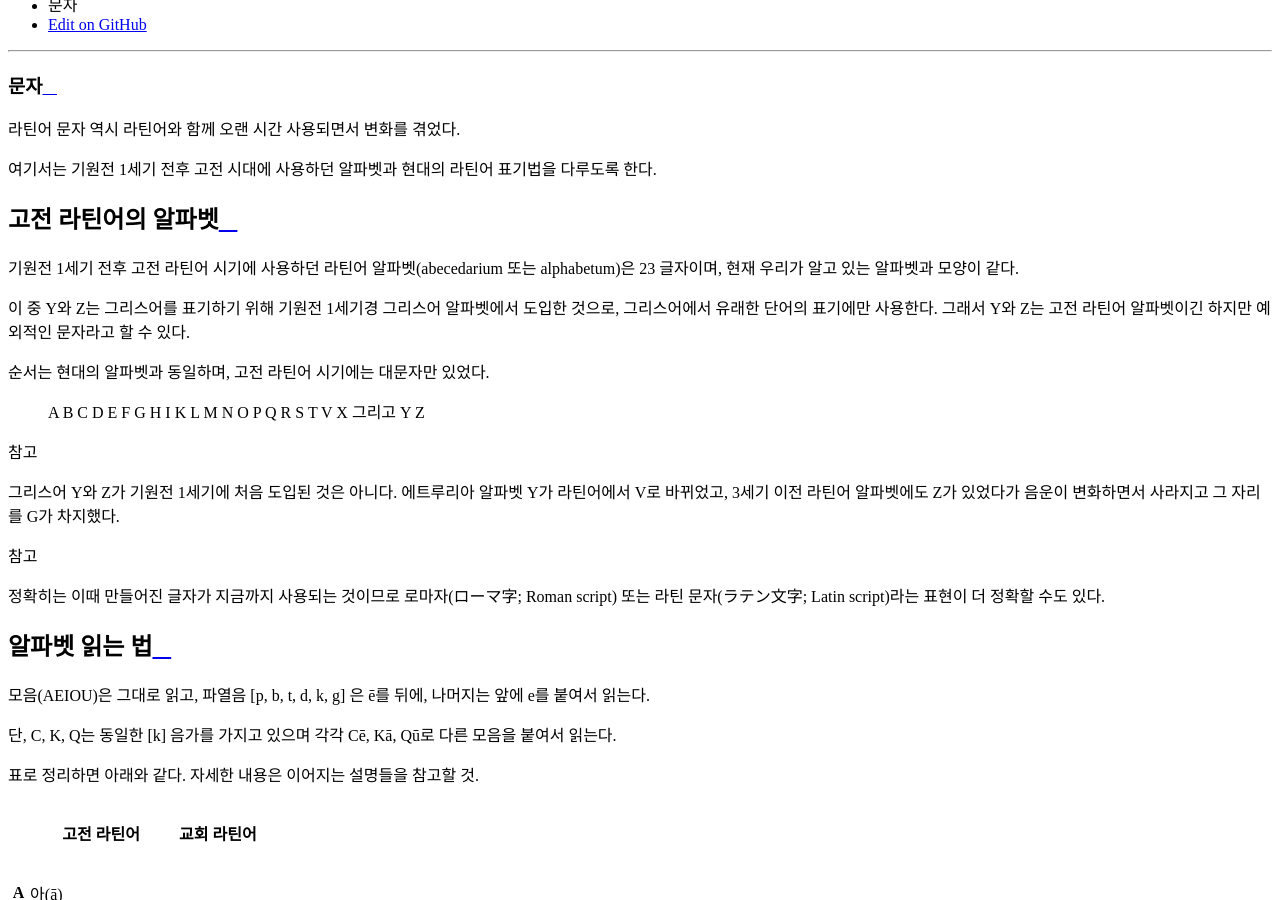
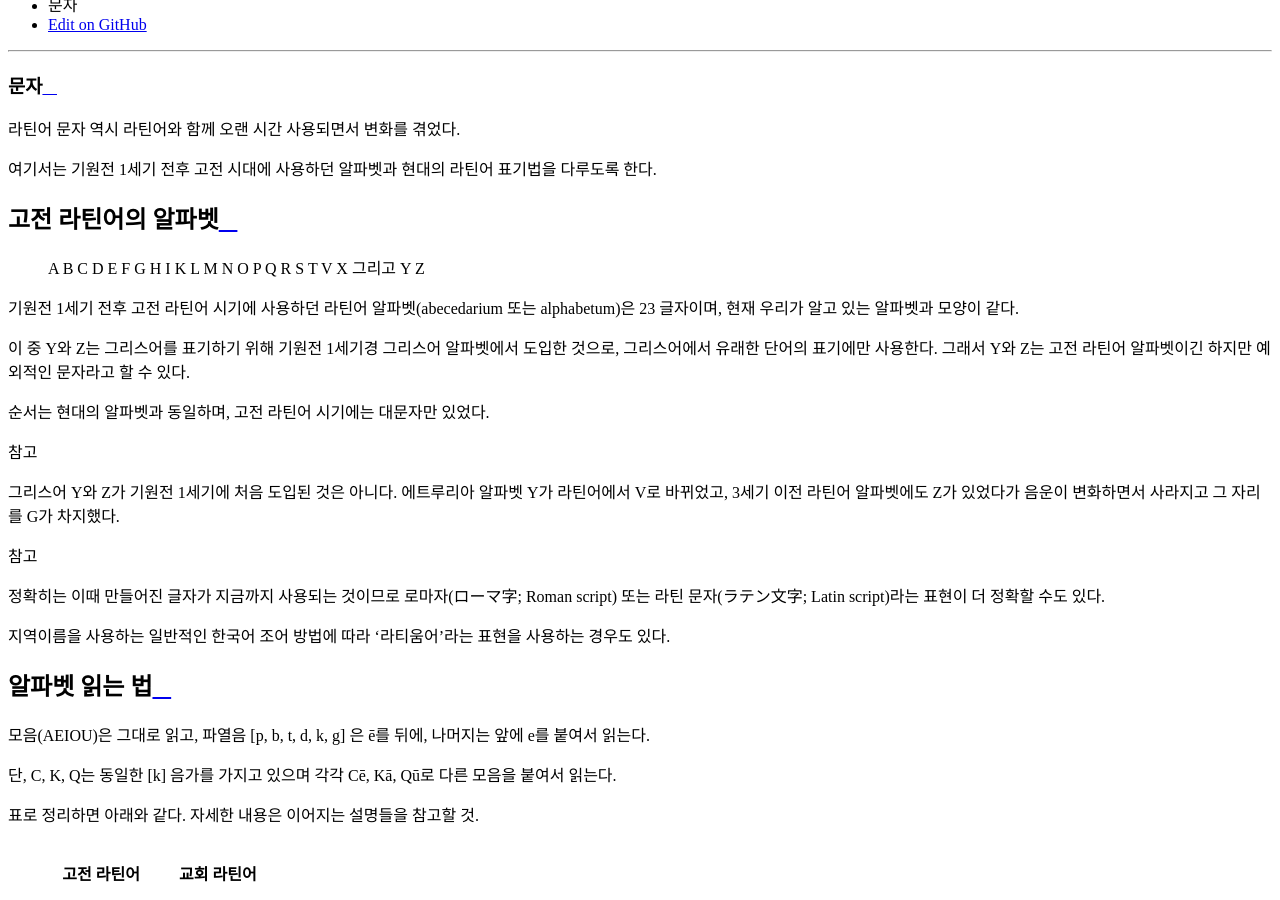
Before and after one commit to kabbala/grammatica_latina, a Sphinx documentation site: the page built from source/alphabet/abecedarium.rst, in a window 1280 px wide and 900 px high, scrolled down 11811 px. Built offline with Sphinx 7.4.7 and the Read the Docs theme 2.0.0, drawn with Linux system fonts in a browser that asks for light colours.

Commit message:
라티움어

```diff
--- a/source/alphabet/abecedarium.rst
+++ b/source/alphabet/abecedarium.rst
@@ -8,13 +8,13 @@
 고전 라틴어의 알파벳
 --------------------
 
+   | A B C D E F G H I K L M N O P Q R S T V X 그리고 Y Z
+
 기원전 1세기 전후 고전 라틴어 시기에 사용하던 라틴어 알파벳(abecedarium 또는 alphabetum)은 23 글자이며, 현재 우리가 알고 있는 알파벳과 모양이 같다.
 
 이 중 Y와 Z는 그리스어를 표기하기 위해 기원전 1세기경 그리스어 알파벳에서 도입한 것으로, 그리스어에서 유래한 단어의 표기에만 사용한다. 그래서 Y와 Z는 고전 라틴어 알파벳이긴 하지만 예외적인 문자라고 할 수 있다.
 
 순서는 현대의 알파벳과 동일하며, 고전 라틴어 시기에는 대문자만 있었다.
-
-   | A B C D E F G H I K L M N O P Q R S T V X 그리고 Y Z
 
 .. note::
 
@@ -23,6 +23,8 @@
 .. note::
 
    정확히는 이때 만들어진 글자가 지금까지 사용되는 것이므로 로마자(ローマ字; Roman script) 또는 라틴 문자(ラテン文字; Latin script)라는 표현이 더 정확할 수도 있다.
+
+   지역이름을 사용하는 일반적인 한국어 조어 방법에 따라 ‘라티움어’라는 표현을 사용하는 경우도 있다.
 
 알파벳 읽는 법
 --------------
```
